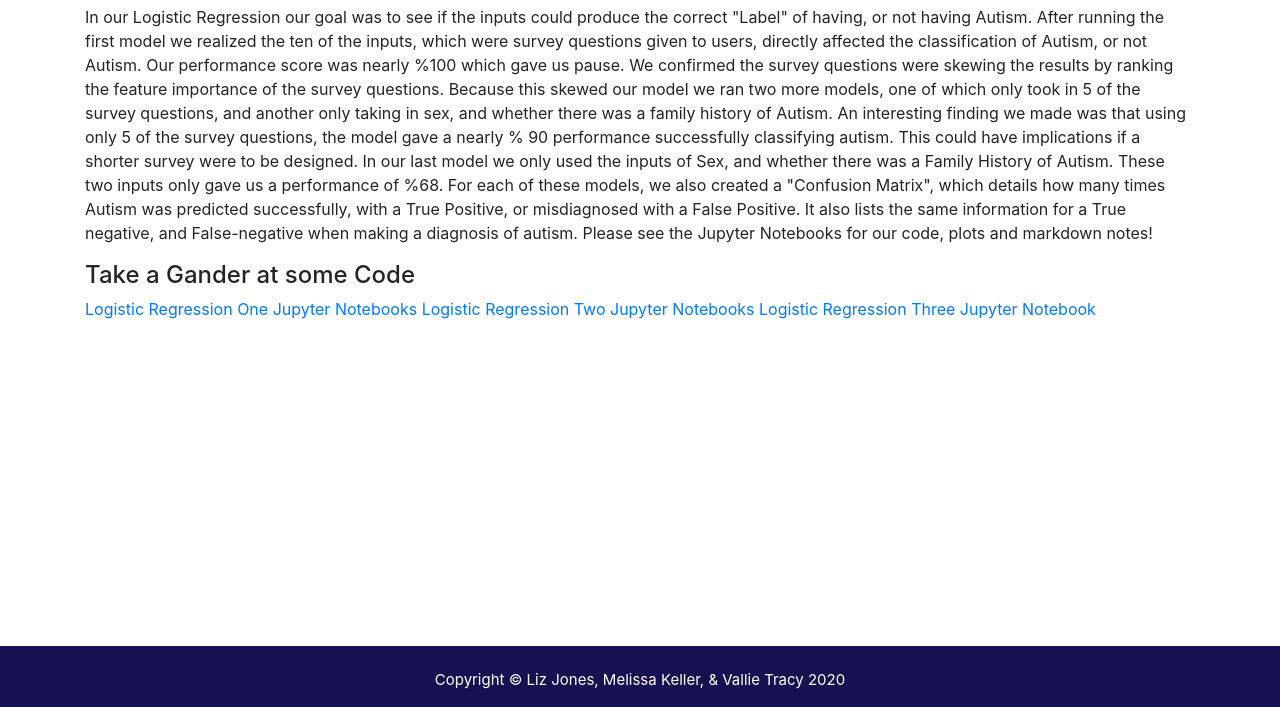
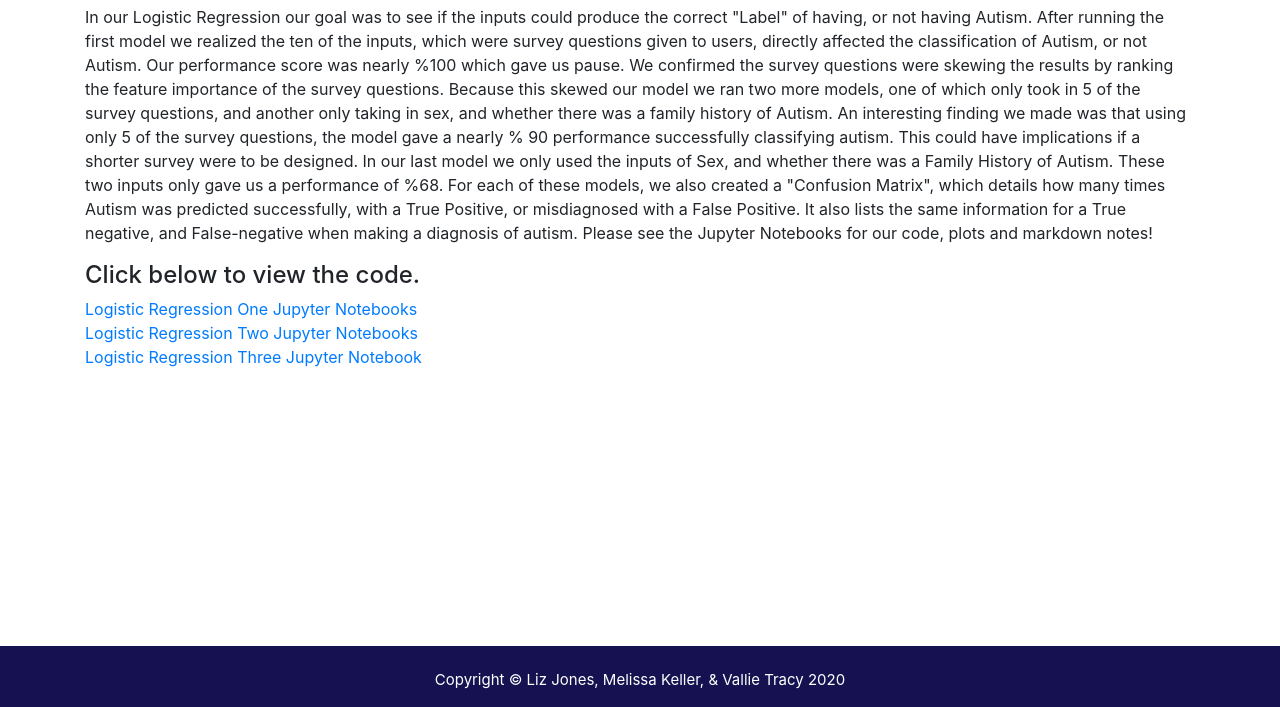
Before and after one commit to makeller234/asd_machine_learning, a plain HTML site: page LogisticRegression.html in a window 1280 px wide. Shown: the part 93-800 px from the top of the page. Drawn offline with nearby package versions, Linux system fonts and the light colour scheme.

Commit message:
final updates to html

```diff
--- a/LogisticRegression.html
+++ b/LogisticRegression.html
@@ -45,16 +45,31 @@
         </div>
         <div class = "row">
           <div class = "col-md-12">
-            <h4>Take a Gander at some Code</h4>
+            <h4>Click below to view the code.</h4>
           </div>
         </div>
         <div class = "row">
           <div class = "col-md-12">
             <a href="https://drive.google.com/open?id=1zKgyvk5ny83fSfxaqkUdPeT2I_Tv5_FQ">Logistic Regression One Jupyter Notebooks</a>
-            <a href="https://drive.google.com/open?id=1fyTEiszjaqMkRgQzx1AGqBOBCMvtp9LN">Logistic Regression Two Jupyter Notebooks</a>
-            <a href="https://drive.google.com/open?id=1cmYEYagTMDnuDVdYYXuzMAqSOOeADmNx">Logistic Regression Three Jupyter Notebook</a>
+
+
           </div>
         </div>
+        <div class = "row">
+            <div class = "col-md-12">
+
+              <a href="https://drive.google.com/open?id=1fyTEiszjaqMkRgQzx1AGqBOBCMvtp9LN">Logistic Regression Two Jupyter Notebooks</a>
+
+
+            </div>
+          </div>
+          <div class = "row">
+              <div class = "col-md-12">
+
+
+                <a href="https://drive.google.com/open?id=1cmYEYagTMDnuDVdYYXuzMAqSOOeADmNx">Logistic Regression Three Jupyter Notebook</a>
+              </div>
+            </div>
       </div>
         <footer class = "page-footer">
           <div class="footer-copyright text-center py-3">Copyright &copy; Liz Jones, Melissa Keller, & Vallie Tracy 2020</div>
```
